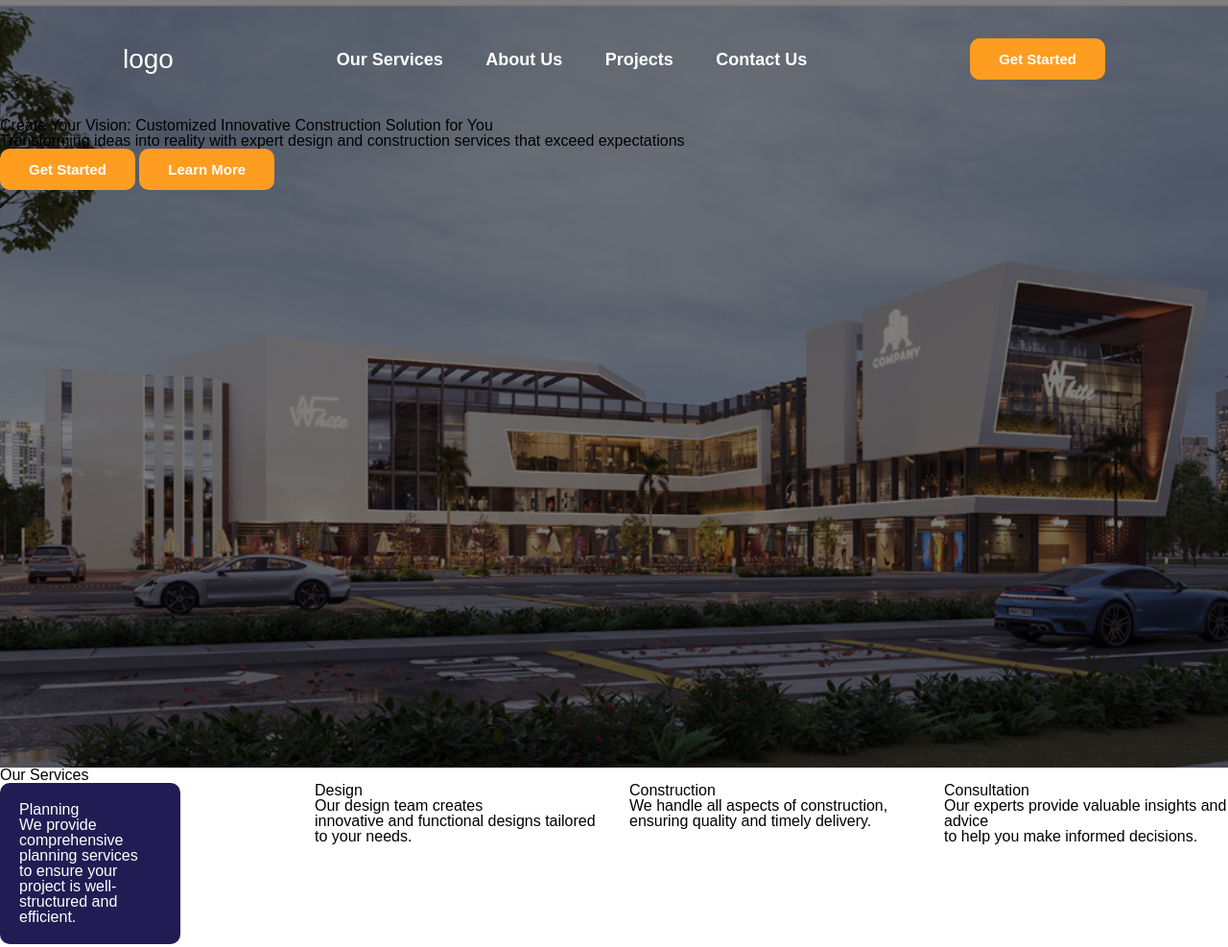
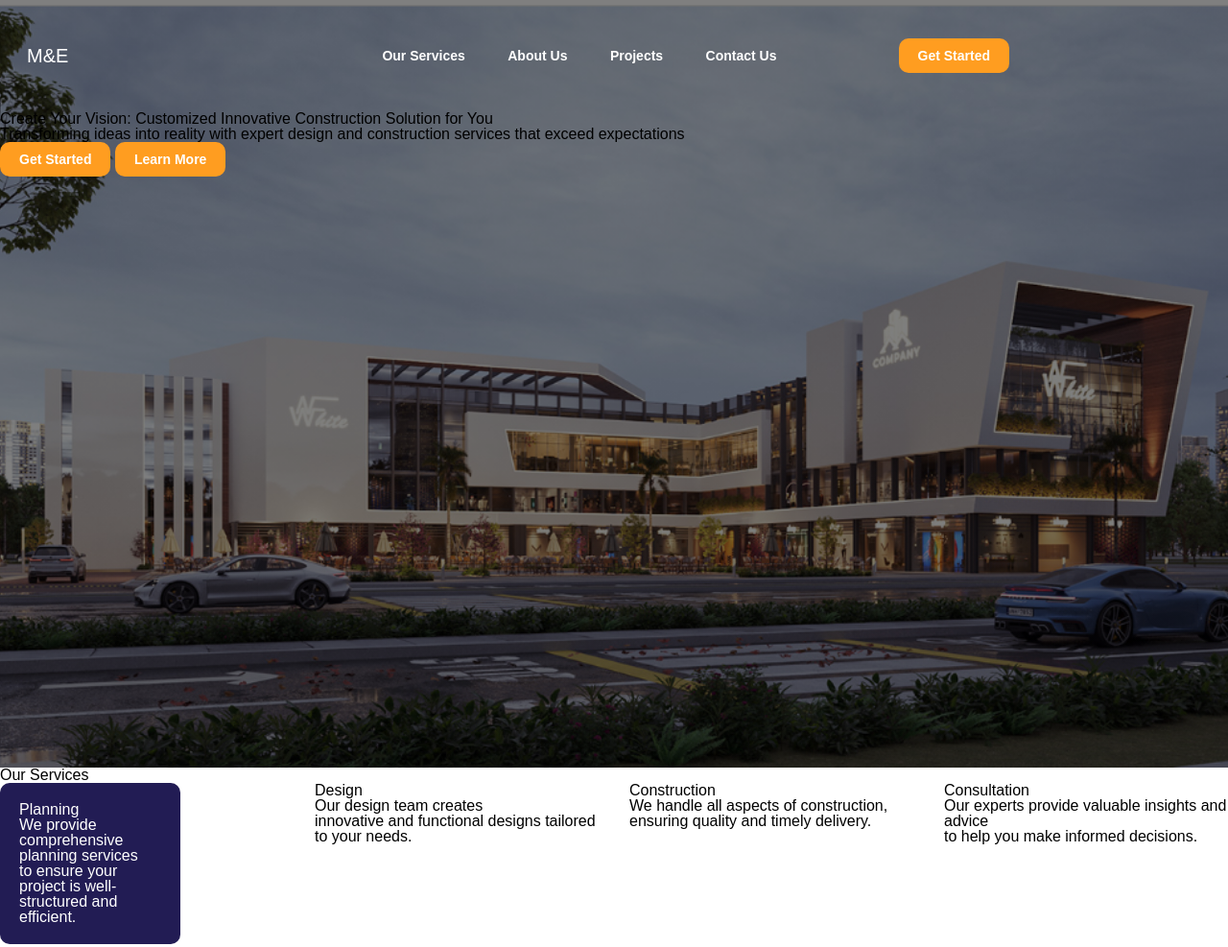
Before and after one commit to ELIE-MANI/My-own-Project, a plain HTML site: page M-E WEB/index.html in a window 1280 px wide. Shown: the top 987 px of the page at 96% size. Drawn offline with Linux system fonts and the light colour scheme.

Commit message:
add incex.html

```diff
--- a/M-E WEB/assets/style.css
+++ b/M-E WEB/assets/style.css
@@ -42,7 +42,7 @@ nav ul li {
 nav ul li a {
   text-decoration: none;
   color: white;
-  font-size: 18px;
+  font-size: 14px;
   font-weight: bold;
 }
 nav ul li a:hover {
@@ -52,10 +52,10 @@ nav ul li a:hover {
 button {
   border: none;
   background: #ff9d20;
-  padding: 13px 30px;
+  padding: 10px 20px;
   border-radius: 10px;
   color: white;
-  font-size: 15px;
+  font-size: 14px;
   font-weight: bold;
   transition: .4s;
 }
@@ -71,7 +71,12 @@ header {
 }
 .logo {
   color: white;
-  font-size: 28px;
-  text-align: center;
+  font-size: 20px;
+  position: relative;
+  right: 100px;
 
 }
+div nav button {
+  position: relative;
+  right: 100px;
+}
--- a/M-E WEB/index.html
+++ b/M-E WEB/index.html
@@ -11,7 +11,7 @@
   <header>
     <div>
     <nav>
-     <h2 class="logo">logo</h2>
+     <h2 class="logo">M&E</h2>
      <ul>
      <li><a href="#">Our Services</a></li>
       <li><a href="#">About Us</a></li>
```
